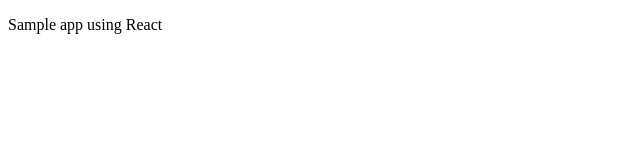
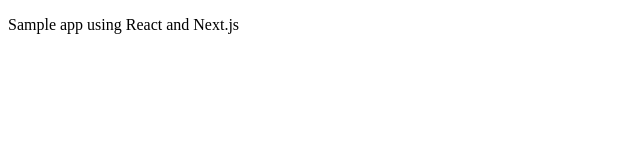
Before and after one commit to akueisara/sample-shopify-app, a Next.js app: page / in a window 1280 px wide. Shown: the top 160 px of the page, without its empty margins (0-640 px from the left). Built offline with nearby package versions, Linux system fonts and the light colour scheme.

Commit message:
Add scripts to run the app

```diff
--- a/package.json
+++ b/package.json
@@ -4,7 +4,10 @@
   "description": "",
   "main": "index.js",
   "scripts": {
-    "test": "echo \"Error: no test specified\" && exit 1"
+    "test": "echo \"Error: no test specified\" && exit 1",
+    "dev": "next",
+    "build": "next build",
+    "start": "next start"
   },
   "keywords": [],
   "author": "",
--- a/pages/index.js
+++ b/pages/index.js
@@ -1,6 +1,6 @@
 const Index = () => (
     <div>
-        <p>Sample app using React</p>
+        <p>Sample app using React and Next.js</p>
     </div>
 );
 
```
